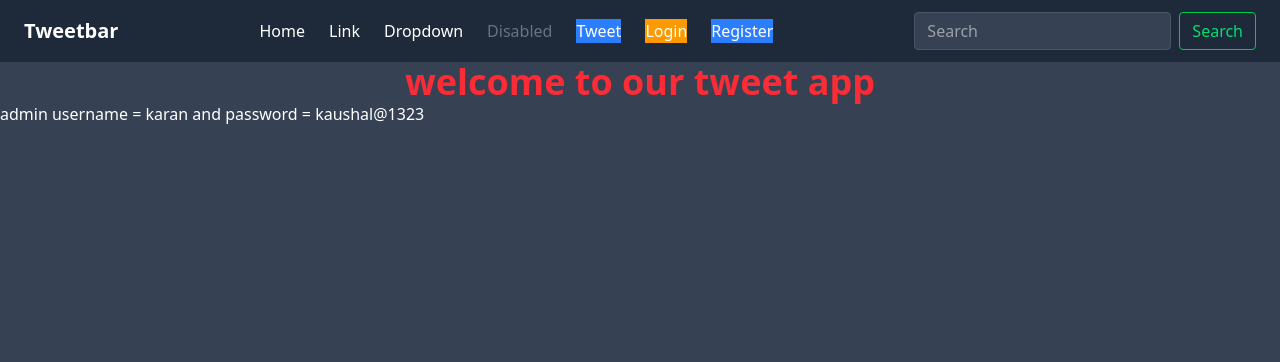
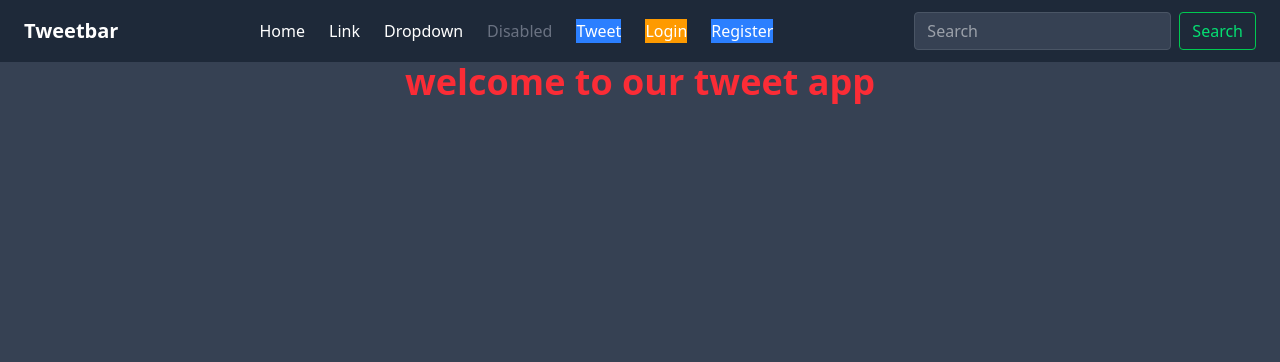
Before and after one commit to kaushalvivek2005/django-tweet-app, a Django app: page /tweet/ in a window 1280 px wide. Shown: the top 362 px of the page. Run offline with Django 5.2, Linux system fonts and the light colour scheme; style sheets or scripts are compiled from the project's sources.

Commit message:
index updated

```diff
--- a/tweet/templates/index.html
+++ b/tweet/templates/index.html
@@ -9,5 +9,5 @@
         welcome to our tweet app
     </h1>
 
-    <h2 class="text-white">admin username = karan and password = kaushal@1323</h2>
+
 {% endblock %}
```
